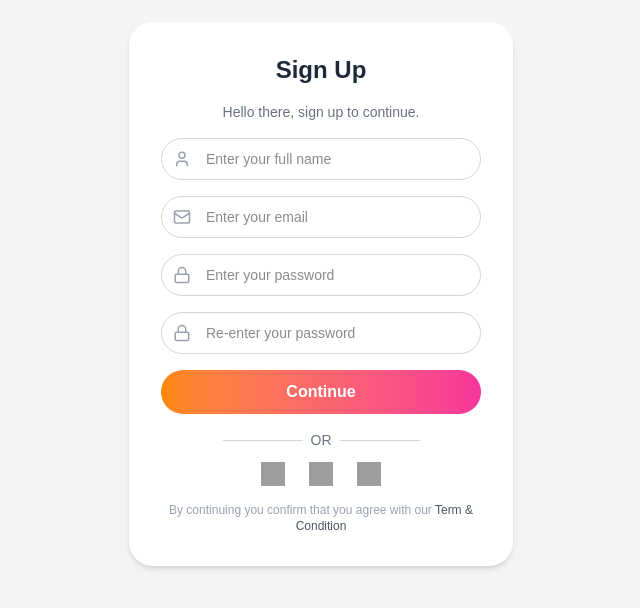
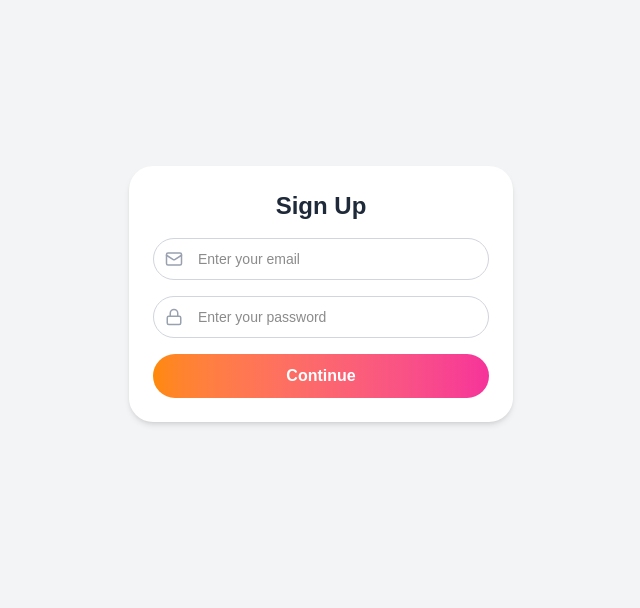
Before and after one commit to Chiwiss14/my-ecommerce-frontend, a Next.js app: page /signup in a window 1280 px wide. Shown: the part 106-714 px from the top of the page, without its empty margins (319-959 px from the left). Built offline with nearby package versions, Linux system fonts and the light colour scheme; grey boxes are pictures that could not be loaded.

Commit message:
refactor: remove old login and signup components, implement new login and signup forms

```diff
--- a/src/components/Login.js
+++ b/src/app/login/Login.js
@@ -1,16 +1,56 @@
+import React, { useState } from 'react';
+import axios from 'axios'; // or use fetch if preferred
+
 export default function Login() {
+  const [email, setEmail] = useState('');
+  const [password, setPassword] = useState('');
+  const [error, setError] = useState('');
+  const [loading, setLoading] = useState(false);
+
+  const handleSubmit = async (e) => {
+    e.preventDefault();
+    setLoading(true);
+    setError('');
+
+    try {
+      const res = await axios.post('https://my-ecommerce-backend-fzsl.onrender.com/api/auth/signin', {
+        email,
+        password
+      });
+
+      if (res.data.success) {
+        // Save token or user data
+        localStorage.setItem('token', res.data.token);
+        alert('Login successful!');
+        // Redirect or navigate to dashboard
+      } else {
+        setError(res.data.message || 'Login failed');
+      }
+    } catch (err) {
+      console.error(err);
+      setError(err.response?.data?.message || 'An error occurred');
+    } finally {
+      setLoading(false);
+    }
+  };
+
   return (
     <div className="min-h-screen bg-gradient-to-r bg-gray-100 px-4 flex items-center justify-center p-4">
       <div className="bg-white rounded-2xl shadow-2xl w-full max-w-md p-8">
         <h2 className="text-3xl font-bold text-center text-gray-800 mb-6">Welcome Back</h2>
 
-        <form className="space-y-5">
+        {error && <p className="text-red-600 text-sm mb-4 text-center">{error}</p>}
+
+        <form className="space-y-5" onSubmit={handleSubmit}>
           <div>
             <label className="block text-sm font-semibold text-gray-700">Email Address</label>
             <input
               type="email"
+              value={email}
+              onChange={(e) => setEmail(e.target.value)}
               placeholder="Enter your email"
               className="mt-1 w-full px-4 py-3 border rounded-xl focus:outline-none focus:ring-2 focus:ring-blue-500"
+              required
             />
           </div>
 
@@ -18,8 +58,11 @@ export default function Login() {
             <label className="block text-sm font-semibold text-gray-700">Password</label>
             <input
               type="password"
+              value={password}
+              onChange={(e) => setPassword(e.target.value)}
               placeholder="Enter your password"
               className="mt-1 w-full px-4 py-3 border rounded-xl focus:outline-none focus:ring-2 focus:ring-blue-500"
+              required
             />
           </div>
 
@@ -32,37 +75,30 @@ export default function Login() {
           </div>
 
           <button
-             type="submit"
+            type="submit"
+            disabled={loading}
             className="w-full py-2.5 rounded-full bg-gradient-to-r from-orange-400 to-pink-500 text-white font-semibold"
           >
-            Login
+            {loading ? 'Logging in...' : 'Login'}
           </button>
         </form>
 
-        {/* Divider */}
+        {/* Divider & Social buttons unchanged... */}
         <div className="flex items-center my-6">
           <hr className="flex-grow border-t" />
           <span className="mx-4 text-gray-400">or</span>
           <hr className="flex-grow border-t" />
         </div>
 
-        {/* Social login buttons */}
+        {/* Social logins... */}
         <div className="space-y-3">
           <button className="flex items-center justify-center border border-gray-300 rounded-xl py-2 w-full hover:bg-gray-50">
-            <img
-              src="https://developers.google.com/identity/images/g-logo.png"
-              alt="Google icon"
-              className="w-5 h-5 mr-3"
-            />
+            <image src="https://developers.google.com/identity/images/g-logo.png" alt="Google icon" className="w-5 h-5 mr-3" />
             <span className="text-sm font-medium text-gray-700">Continue with Google</span>
           </button>
 
           <button className="flex items-center justify-center border border-gray-300 rounded-xl py-2 w-full hover:bg-gray-50">
-            <img
-              src="https://upload.wikimedia.org/wikipedia/commons/9/95/Twitter_new_X_logo.png"
-              alt="X icon"
-              className="w-5 h-5 mr-3"
-            />
+            <image src="https://upload.wikimedia.org/wikipedia/commons/9/95/Twitter_new_X_logo.png" alt="X icon" className="w-5 h-5 mr-3" />
             <span className="text-sm font-medium text-gray-700">Continue with X</span>
           </button>
         </div>
--- a/src/app/login/page.js
+++ /dev/null
@@ -1,11 +0,0 @@
-import Navbar from "@/components/Navbar";
-import Login from "@/components/Login";
-
-export default function LoginPage() {
-  return (
-    <main>
-        <Navbar />
-      <Login/>
-    </main>
-  );
-}
--- a/src/app/signup/page.js
+++ b/src/app/signup/page.js
@@ -1,11 +1,67 @@
-import Navbar from "@/components/Navbar";
-import Signup from "@/components/Signup";
+"use client";
 
-export default function SignUpPage() {
+import { useState } from "react";
+import { User, Mail, Lock } from "lucide-react";
+
+export default function SignUpForm() {
+  const [email, setEmail] = useState("");
+  const [password, setPassword] = useState("");
+  const [message, setMessage] = useState("");
+
+  const handleSubmit = async (e) => {
+    e.preventDefault();
+
+    const res = await fetch("https://my-ecommerce-backend-fzsl.onrender.com/api/auth/signup", {
+      method: "POST",
+      headers: {
+        "Content-Type": "application/json",
+      },
+      body: JSON.stringify({ name, email, password }),
+    });
+
+    const data = await res.json();
+    setMessage(data.message || "Sign up complete");
+  };
+
   return (
-    <main>
-        <Navbar />
-      <Signup />
-    </main>
+    <div className="flex items-center justify-center min-h-screen bg-gray-100 dark:bg-gray-900 px-4">
+      <div className="w-full max-w-sm bg-white dark:bg-gray-800 p-6 rounded-3xl shadow-md space-y-4 text-center">
+        <h2 className="text-2xl font-bold text-gray-800 dark:text-white">Sign Up</h2>
+        <form onSubmit={handleSubmit} className="space-y-4 text-left">
+
+
+          <div className="relative">
+            <input
+              type="email"
+              placeholder="Enter your email"
+              value={email}
+              onChange={(e) => setEmail(e.target.value)}
+              className="w-full border border-gray-300 dark:border-gray-600 bg-white dark:bg-gray-700 dark:text-white rounded-full py-2.5 px-4 pl-11 text-sm outline-none"
+            />
+            <Mail className="absolute top-3 left-3 text-gray-400 dark:text-gray-300" size={18} />
+          </div>
+
+          <div className="relative">
+            <input
+              type="password"
+              placeholder="Enter your password"
+              value={password}
+              onChange={(e) => setPassword(e.target.value)}
+              className="w-full border border-gray-300 dark:border-gray-600 bg-white dark:bg-gray-700 dark:text-white rounded-full py-2.5 px-4 pl-11 text-sm outline-none"
+            />
+            <Lock className="absolute top-3 left-3 text-gray-400 dark:text-gray-300" size={18} />
+          </div>
+
+          <button
+            type="submit"
+            className="w-full py-2.5 rounded-full bg-gradient-to-r from-orange-400 to-pink-500 text-white font-semibold"
+          >
+            Continue
+          </button>
+        </form>
+
+        {message && <p className="text-sm mt-2 text-green-500">{message}</p>}
+      </div>
+    </div>
   );
 }
--- /dev/null
+++ b/src/components/SignUpForm.js
@@ -0,0 +1,11 @@
+// import Navbar from "@/components/Navbar";
+import SignUpForm from "@/components/SignUpForm";
+
+export default function SignUpPage() {
+  return (
+    <main>
+        {/* <Navbar /> */}
+      <SignUpForm />
+    </main>
+  );
+}
--- a/src/components/Signup.js
+++ /dev/null
@@ -1,96 +0,0 @@
-"use client";
-
-import { User, Mail, Lock } from "lucide-react";
-
-export default function SignUpForm() {
-  return (
-    <div className="flex items-center justify-center min-h-screen bg-gray-100 dark:bg-gray-900 px-4 transition-colors">
-      <div className="w-full max-w-sm bg-white dark:bg-gray-800 p-6 md:p-8 rounded-3xl shadow-md dark:shadow-gray-700 space-y-4 text-center transition-colors">
-        <h2 className="text-2xl font-bold text-gray-800 dark:text-white">Sign Up</h2>
-        <p className="text-sm text-gray-500 dark:text-gray-400 mb-4">Hello there, sign up to continue.</p>
-
-        <form className="space-y-4 text-left">
-          {/* Name Field */}
-          <div className="relative">
-            <input
-              type="text"
-              placeholder="Enter your full name"
-              className="w-full border border-gray-300 dark:border-gray-600 bg-white dark:bg-gray-700 dark:text-white rounded-full py-2.5 px-4 pl-11 text-sm outline-none transition-colors"
-            />
-            <User className="absolute top-3 left-3 text-gray-400 dark:text-gray-300" size={18} />
-          </div>
-
-          {/* Email Field */}
-          <div className="relative">
-            <input
-              type="email"
-              placeholder="Enter your email"
-              className="w-full border border-gray-300 dark:border-gray-600 bg-white dark:bg-gray-700 dark:text-white rounded-full py-2.5 px-4 pl-11 text-sm outline-none transition-colors"
-            />
-            <Mail className="absolute top-3 left-3 text-gray-400 dark:text-gray-300" size={18} />
-          </div>
-
-          {/* Password Field */}
-          <div className="relative">
-            <input
-              type="password"
-              placeholder="Enter your password"
-              className="w-full border border-gray-300 dark:border-gray-600 bg-white dark:bg-gray-700 dark:text-white rounded-full py-2.5 px-4 pl-11 text-sm outline-none transition-colors"
-            />
-            <Lock className="absolute top-3 left-3 text-gray-400 dark:text-gray-300" size={18} />
-          </div>
-
-          {/* Confirm Password */}
-          <div className="relative">
-            <input
-              type="password"
-              placeholder="Re-enter your password"
-              className="w-full border border-gray-300 dark:border-gray-600 bg-white dark:bg-gray-700 dark:text-white rounded-full py-2.5 px-4 pl-11 text-sm outline-none transition-colors"
-            />
-            <Lock className="absolute top-3 left-3 text-gray-400 dark:text-gray-300" size={18} />
-          </div>
-
-          {/* Continue Button */}
-          <button
-            type="submit"
-            className="w-full py-2.5 rounded-full bg-gradient-to-r from-orange-400 to-pink-500 text-white font-semibold"
-          >
-            Continue
-          </button>
-        </form>
-
-        {/* OR Divider */}
-        <div className="flex items-center justify-center space-x-2 my-3">
-          <hr className="w-1/4 border-gray-300 dark:border-gray-600" />
-          <span className="text-sm text-gray-500 dark:text-gray-400">OR</span>
-          <hr className="w-1/4 border-gray-300 dark:border-gray-600" />
-        </div>
-
-        {/* Social Icons */}
-        <div className="flex justify-center space-x-6">
-          <img
-            src="https://developers.google.com/identity/images/g-logo.png"
-            alt="Google icon"
-            className="w-6 h-6 cursor-pointer"
-          />
-          <img
-            src="https://upload.wikimedia.org/wikipedia/commons/0/05/Facebook_Logo_%282019%29.png"
-            alt="Facebook"
-            className="w-6 h-6 cursor-pointer"
-          />
-          <img
-            src="https://upload.wikimedia.org/wikipedia/commons/9/95/Twitter_new_X_logo.png"
-            alt="X icon"
-            className="w-6 h-6 cursor-pointer"
-          />
-        </div>
-
-        {/* Terms */}
-        <p className="text-xs text-gray-400 dark:text-gray-500 mt-3">
-          By continuing you confirm that you agree with our{" "}
-          <span className="text-gray-600 dark:text-gray-300">Term &amp; Condition</span>
-        </p>
-      </div>
-    </div>
-  );
-}
--- /dev/null
+++ b/src/components/page.js
@@ -0,0 +1,11 @@
+// import Navbar from "@/components/Navbar";
+import Login from "@/app/login/Login";
+
+export default function LoginPage() {
+  return (
+    <main>
+        {/* <Navbar /> */}
+      <Login/>
+    </main>
+  );
+}
```
